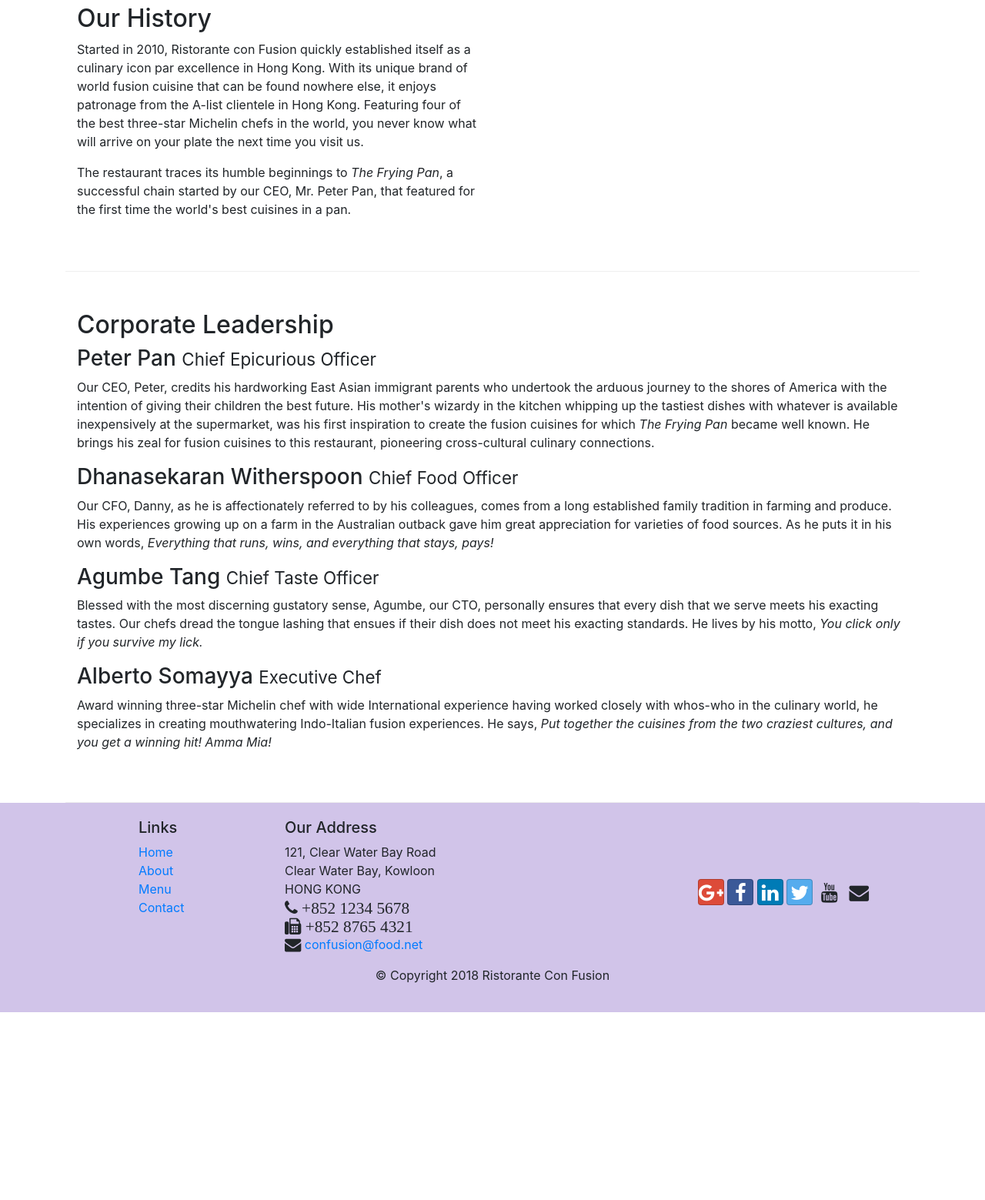
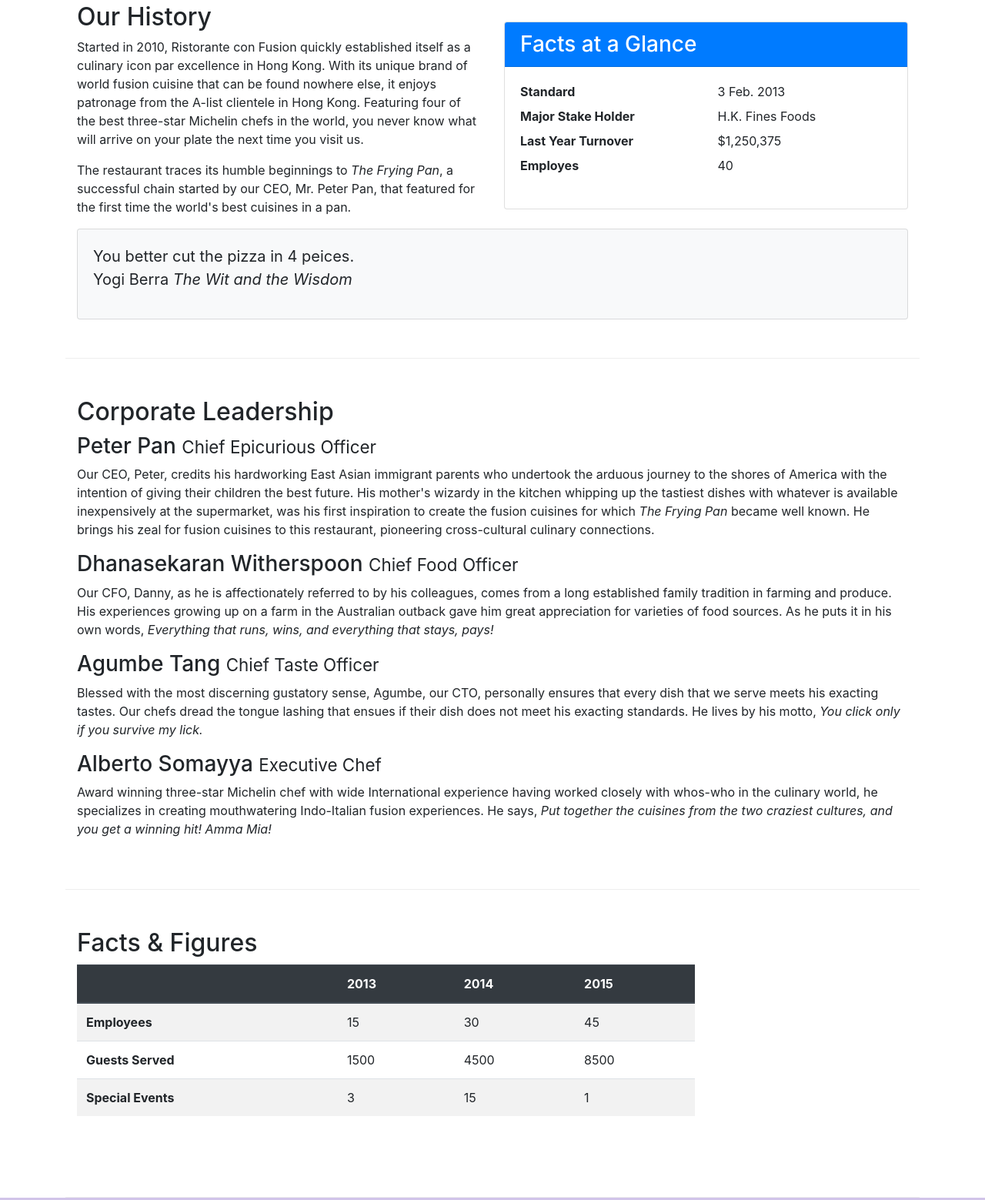
Before and after one commit to gargp1065/bootstrap, a website: page aboutus.html in a window 1280 px wide. Shown: the part 781-2340 px from the top of the page at 77% size. Before the commit the page ends 2096 px from the top, so only its background shows below. Drawn offline with nearby package versions, Linux system fonts and the light colour scheme.

Commit message:
Tables and Cards

```diff
--- a/aboutus.html
+++ b/aboutus.html
@@ -65,7 +65,32 @@
                 <p>Started in 2010, Ristorante con Fusion quickly established itself as a culinary icon par excellence in Hong Kong. With its unique brand of world fusion cuisine that can be found nowhere else, it enjoys patronage from the A-list clientele in Hong Kong.  Featuring four of the best three-star Michelin chefs in the world, you never know what will arrive on your plate the next time you visit us.</p>
                 <p>The restaurant traces its humble beginnings to <em>The Frying Pan</em>, a successful chain started by our CEO, Mr. Peter Pan, that featured for the first time the world's best cuisines in a pan.</p>
             </div>
-            <div>
+            <div class="col-sm">
+                <div class="card">
+                    <h3 class="card-header bg-primary text-white">Facts at a Glance</h3>
+                    <div class="card-body">
+                        <dl class="row">
+                            <dt class="col-6">Standard</dt>
+                            <dd class="col-6">3 Feb. 2013</dd>
+                            <dt class="col-6">Major Stake Holder</dt>
+                            <dd class="col-6">H.K. Fines Foods</dd>
+                            <dt class="col-6">Last Year Turnover</dt>
+                            <dd class="col-6">$1,250,375</dd>
+                            <dt class="col-6">Employes</dt>
+                            <dd class="col-6">40</dd>
+                        </dl>
+                    </div>
+                </div>
+            </div>
+            <div class="col-12">
+                <div class="card card-body bg-light">
+                    <blockquote class="blockquote">
+                        <p class="mb-0">You better cut the pizza in 4 peices.</p>
+                        <footer class="blockquote-fopter">Yogi Berra
+                            <cite title="Source Tiltle">The Wit and the Wisdom</cite>
+                        </footer>
+                    </blockquote>
+                </div>
             </div>
         </div>
 
@@ -83,7 +108,47 @@
                 <p class="d-none d-sm-block">Award winning three-star Michelin chef with wide International experience having worked closely with whos-who in the culinary world, he specializes in creating mouthwatering Indo-Italian fusion experiences. He says, <em>Put together the cuisines from the two craziest cultures, and you get a winning hit! Amma Mia!</em></p>
             </div>
        </div>
+       <div class="row row-content">
+           <div class="col-12 col-sm-9">
+               <h2>Facts &amp; Figures</h2>
+               <div class= = "table-responsive">
+                   <table class="table table-striped">
+                       <thead class="thead-dark">
+                           <tr>
+                               <th>&nbsp;</th>
+                               <th>2013</th>
+                               <th>2014</th>
+                               <th>2015</th>
+                           </tr>
+                       </thead>
+                       <tbody>
+                           <tr>
+                               <th>Employees</th>
+                               <td>15</td>
+                               <td>30</td>
+                               <td>45</td>
+                           </tr>
+                           <tr>
+                               <th>Guests Served</th>
+                               <td>1500</td>
+                               <td>4500</td>
+                               <td>8500</td>
+                            </tr>
+                            <tr>
+                                <th>Special Events</th>
+                                <td>3</td>
+                                <td>15</td>
+                                <td>1</td>
+                            </tr>
+                        </tbody>
+                   </table>
+               </div>
+           </div>
+           <div class="col-12 col-sm-3">
 
+           </div>
+
+       </div>
     </div>
 
     <footer class="footer">
```
